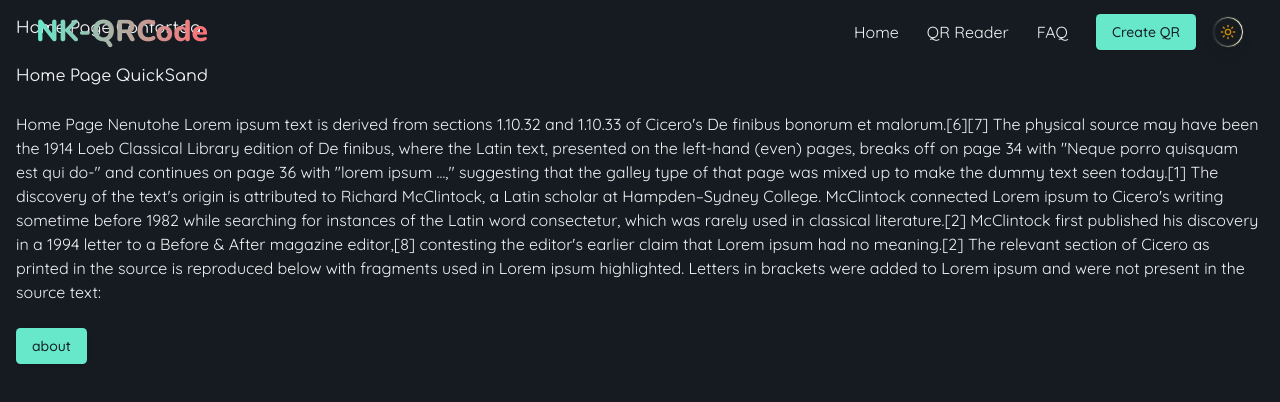
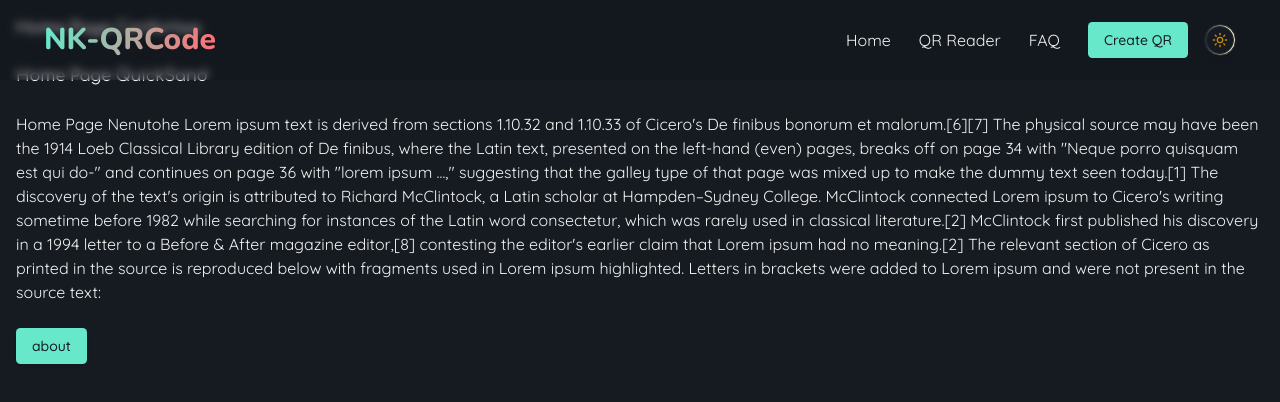
Before and after one commit to nkaryoli/nk_qrCode, a React (Vite) app: page / in a window 1280 px wide. Shown: the top 402 px of the page. Built offline with nearby package versions, Linux system fonts and the light colour scheme.

Commit message:
feat: adjust header background

```diff
--- a/src/components/layout/header/Header.tsx
+++ b/src/components/layout/header/Header.tsx
@@ -8,7 +8,7 @@ const Header = () => {
     const isMobile = useIsMobile(888);
 
     return (
-		<header className="fixed top-0 left-0 right-0 flex justify-between items-center h-16 px-6 md:px-9">
+		<header className="fixed top-0 left-0 right-0 flex justify-between items-center h-20 px-6 md:px-11 backdrop-blur-sm bg-white/10 dark:bg-black/10 z-10">
             <NavLink
                 to="/"
                 className="flex items-center justify-center bg-gradient-to-r from-primary to-accent bg-clip-text text-3xl font-subtitle font-extrabold text-transparent"
```
